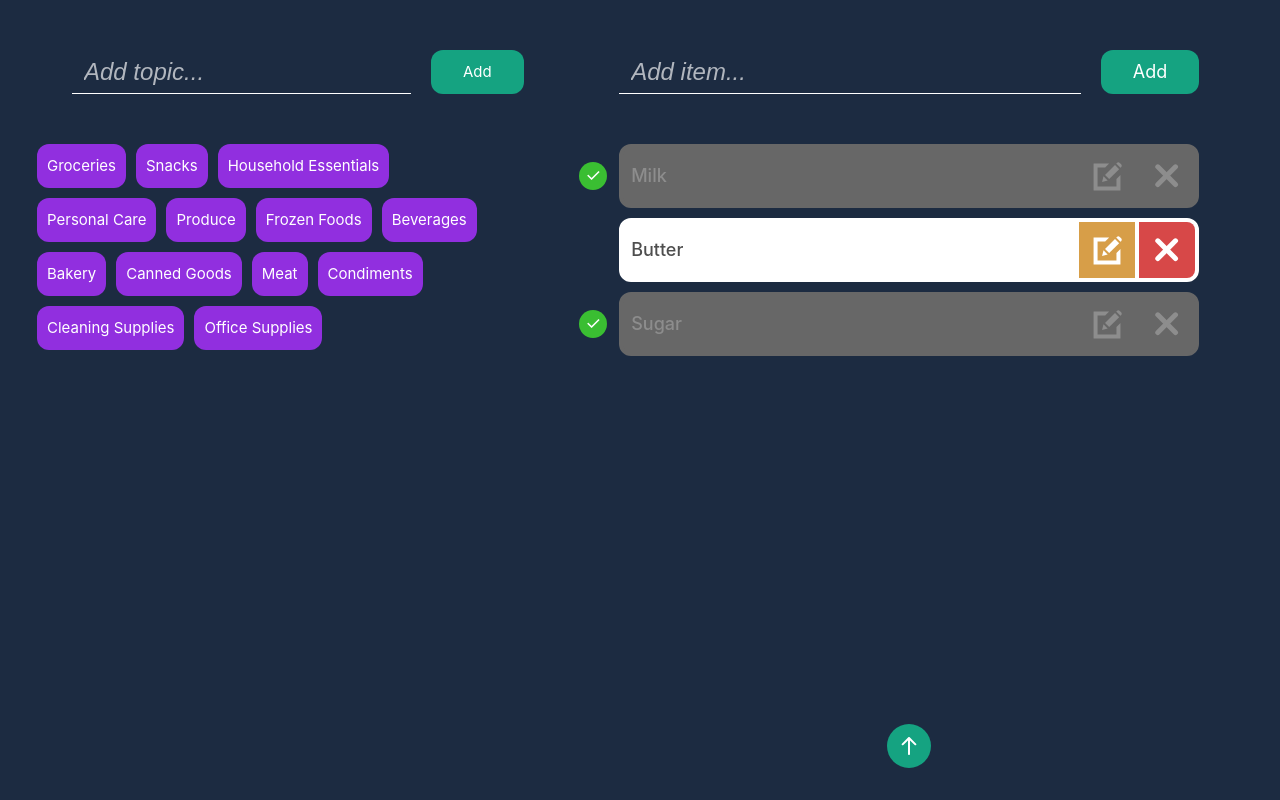
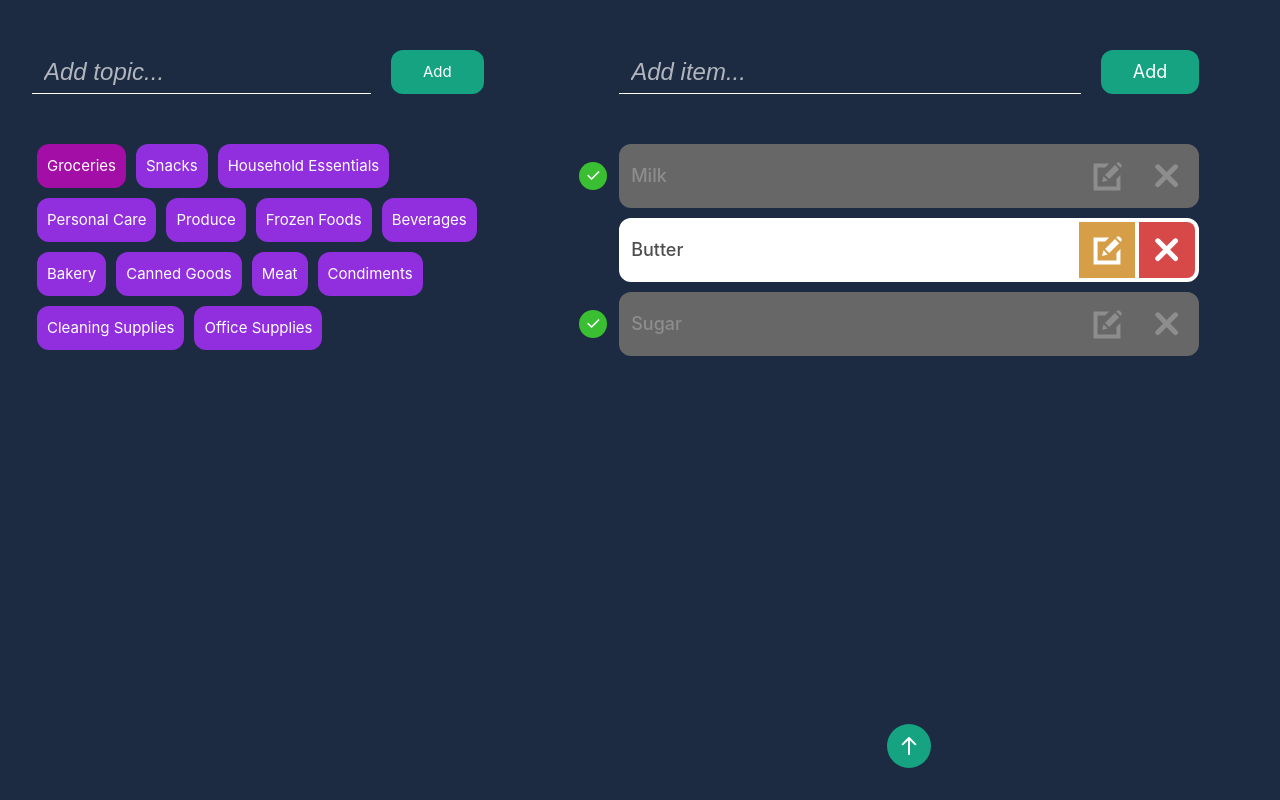
Before and after one commit to Dk3o/Todo, a Vue app: page / in a window 1280 px wide. Both pictures are taken after a click on the element "Groceries". Built offline with nearby package versions, Linux system fonts and the light colour scheme.

Commit message:
remove some names that contain todo, fixing the pressed topic button is active else inactive

```diff
--- a/src/App.vue
+++ b/src/App.vue
@@ -1,13 +1,14 @@
 <script setup>
-    import TodoInput from './components/TodoInput.vue';
-    import TodoButton from './components/TodoButton.vue';
+    import Input from './components/Input.vue';
+    import Button from './components/Button.vue';
   import { ref } from 'vue';
-  import Card from './components/Card.vue'
-  import CardContainer from './components/CardContainer.vue'
+  import Topic from './components/Topic.vue'
+  import TopicContainer from './components/TopicContainer.vue'
   import { useTodoStore } from '@/stores/todo';
 
   const todoStore = useTodoStore()
 
+  const activeIndex = ref(null);
   const scroll = ref();
 
   const scrollToTop = () => {
@@ -16,20 +17,31 @@ const scrollToTop = () => {
         behavior: 'smooth'
       });
   };
+
+  const setActive = (index) => {
+    activeIndex.value = index
+    todoStore.selectedtopic(index)
+  }
 </script>
 
 <template>
   <main>
     <div class="container">
-        <div class="card-container">
-          <div class="card-header">
-            <TodoInput :placeholder="`Add topic...`"/>
-            <TodoButton />
+        <div class="topic-container">
+          <div class="topic-header">
+            <Input :placeholder="`Add topic...`"/>
+            <Button />
           </div>
-          <Card  v-for="(card, index) in todoStore.list" :key="index" :card="card" :topicIndex="index" />
+          <Topic
+            v-for="(topic, index) in todoStore.list"
+            :key="index"
+            :topic="topic"
+            :isActive="activeIndex === index"
+            @click="setActive(index)"
+          />
         </div>
-        <template v-if="todoStore.istopicClicked">
-          <CardContainer />
+        <template v-if="todoStore.isTopicClicked">
+          <TopicContainer />
         </template>
     </div>
   </main>
@@ -45,13 +57,13 @@ const scrollToTop = () => {
     width: 100%;
   }
 
-  .card-container {
+  .topic-container {
     width: 40%;
   }
 
-  .card-header {
+  .topic-header {
     display: flex;
-    padding: 50px 40px 50px 40px;
+    padding: 50px 40px 50px 0;
   }
 
 </style>
--- a/src/components/Card.vue
+++ /dev/null
@@ -1,44 +0,0 @@
-<script setup>
-    import { ref } from 'vue'
-    import { useTodoStore } from '@/stores/todo';
-    const todoStore = useTodoStore();
-
-    const isActive = ref(false)
-
-    var props = defineProps({
-        card: Object,
-        topicIndex: Number
-    })
-
-    const loadContent = (e) => {
-        todoStore.selectedtopic(props.topicIndex)
-        isActive.value = !isActive.value
-    }
-</script>
-<template>
-    <div class="card" :class="{'card-active' : isActive}" @click="loadContent">
-        <span class="card-name ">{{ card.topic }}</span>
-    </div>
-</template>
-
-<style scoped>
-    .card {
-        width: auto;
-        height: auto;
-        background-color: #912fdf;
-        color: #fff;
-        padding: 10px;
-        float: left;
-        margin: 0 5px 10px 5px;
-        border-radius: 12px;
-    }
-
-    .card:hover {
-        background-color: #a30ea7;
-        cursor: pointer;
-    }
-
-    .card-active {
-        background-color: #912fdf;
-    }
-</style>
--- /dev/null
+++ b/src/components/Topic.vue
@@ -0,0 +1,34 @@
+<script setup>
+    var props = defineProps({
+        topic: Object,
+        isActive: Boolean
+    })
+
+</script>
+<template>
+    <div class="topic" :class="{'topic-active' : props.isActive}" >
+        <span class="topic-name ">{{ topic.topic }}</span>
+    </div>
+</template>
+
+<style scoped>
+    .topic {
+        width: auto;
+        height: auto;
+        background-color: #912fdf;
+        color: #fff;
+        padding: 10px;
+        float: left;
+        margin: 0 5px 10px 5px;
+        border-radius: 12px;
+    }
+
+    .topic:hover {
+        background-color: #a30ea7;
+        cursor: pointer;
+    }
+
+    .topic-active {
+        background-color: #a30ea7;
+    }
+</style>
--- a/src/components/CardContainer.vue
+++ b/src/components/TopicContainer.vue
@@ -1,6 +1,6 @@
 <script setup>
-    import TodoInput from './TodoInput.vue'
-    import TodoButton from './TodoButton.vue'
+    import Input from './Input.vue'
+    import Button from './Button.vue'
     import TodoList from './TodoList.vue'
     import IconArrowUp from './icons/IconArrowUp.vue'
 </script>
@@ -8,8 +8,8 @@
 <template>
     <div class="todo" >
         <div class="todo-header">
-            <TodoInput :placeholder="`Add item...`"/>
-            <TodoButton />
+            <Input :placeholder="`Add item...`"/>
+            <Button />
         </div>
         <TodoList/>
         <div class="scroll-to-top">
--- a/src/stores/todo.js
+++ b/src/stores/todo.js
@@ -5,7 +5,7 @@ export const useTodoStore = defineStore('todo', () => {
 
     const inputText = ref('');
     const selectedtopicList = ref([])
-    const istopicClicked = ref(false)
+    const isTopicClicked = ref(false)
     const topicIndex = ref(null)
     const list = ref([
         {
@@ -144,7 +144,7 @@ export const useTodoStore = defineStore('todo', () => {
     const selectedtopic = (index) => {
         if(list.value != null && list.value.length > 0) {
             selectedtopicList.value = list.value[index].items;
-            istopicClicked.value = true
+            isTopicClicked.value = true
             topicIndex.value = index
         }
     }
@@ -176,5 +176,5 @@ export const useTodoStore = defineStore('todo', () => {
 
     }
 
-    return { inputText, list, selectedtopicList, istopicClicked, handleInput, handleAddButton, handleEditItem, handleDeleteItem, scrollTo, selectedtopic }
+    return { inputText, list, selectedtopicList, isTopicClicked, handleInput, handleAddButton, handleEditItem, handleDeleteItem, scrollTo, selectedtopic }
 })
```
Also changed, not shown: src/components/Button.vue (renamed from src/components/TodoButton.vue), src/components/Input.vue (renamed from src/components/TodoInput.vue). Lines whose indentation alone changed are shown as unchanged.
